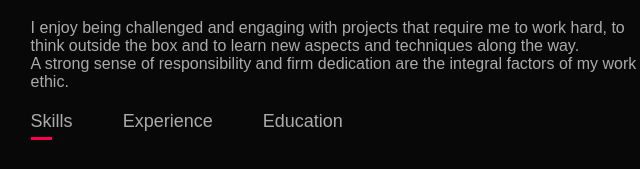
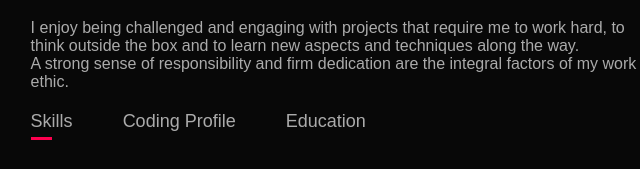
Before and after one commit to Arundhati9/Portfolio.github.io, a plain HTML site: page index.html in a window 1280 px wide. Shown: the part 1012-1181 px from the top of the page, 507-1147 px from the left. Drawn offline with Linux system fonts and the light colour scheme.

Commit message:
Update index.html

```diff
--- a/index.html
+++ b/index.html
@@ -45,7 +45,7 @@
 
                     <div class="tab-titles">
                         <p class="tab-links active-links" onclick="opentab('Skills')">Skills</p>
-                        <p class="tab-links" onclick="opentab('Experience')">Experience</p>
+                        <p class="tab-links" onclick="opentab('Experience')">Coding Profile</p>
                         <p class="tab-links" onclick="opentab('Education')">Education</p>
                     </div>
                     <div class="tab-contents active-tab" id="Skills">
```
